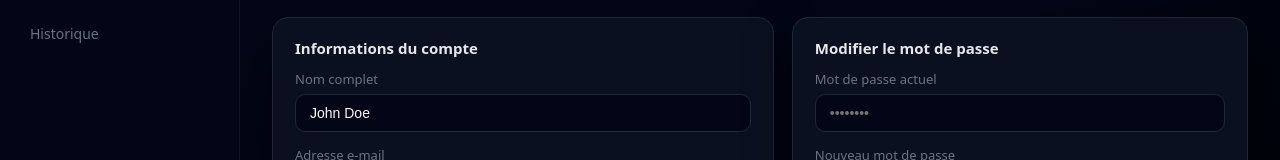
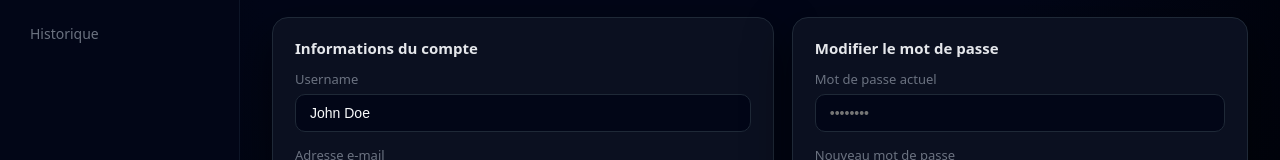
Before and after one commit to Nastry69/Scanhathon, a React (Vite) app: page /me in a window 1280 px wide. Shown: the part 155-315 px from the top of the page. Built offline with nearby package versions, Linux system fonts and the light colour scheme.

Commit message:
MAJ Username

```diff
--- a/src/pages/Profile.jsx
+++ b/src/pages/Profile.jsx
@@ -47,7 +47,7 @@ const Profile = () => {
           <form onSubmit={onSubmitProfile} className="profile-form">
             <div className="auth-field">
               <label className="auth-label" htmlFor="username">
-                Nom complet
+                Username
               </label>
               <input
                 id="username"
--- a/src/pages/Register.jsx
+++ b/src/pages/Register.jsx
@@ -31,7 +31,7 @@ const Register = () => {
         <form onSubmit={onSubmit} className="auth-form">
           <div className="auth-field">
             <label className="auth-label" htmlFor="username">
-              Nom complet
+              Username
             </label>
             <input
               id="username"
```
